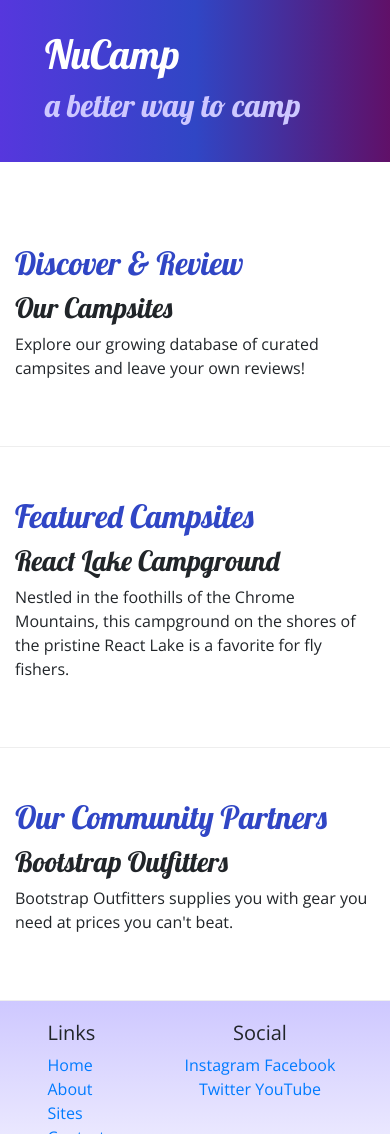
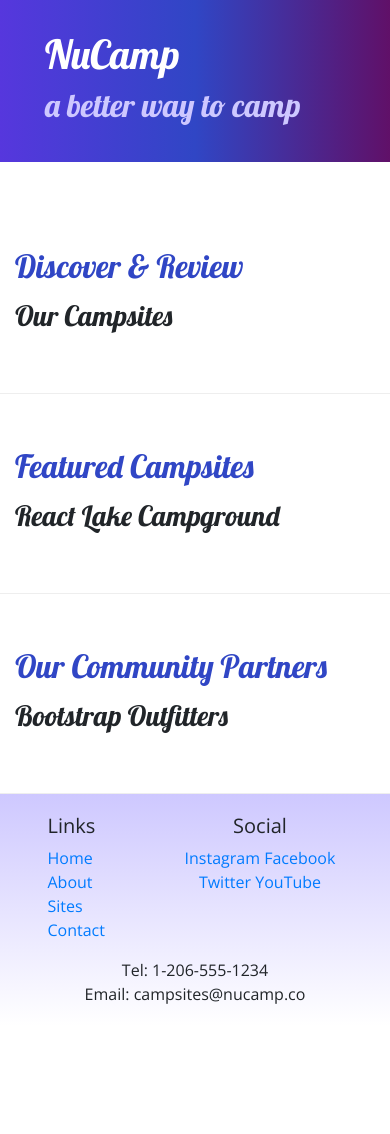
Before and after one commit to kaecodes/nucamp-website-bootstrap, a website: page index.html in a window 390 px wide. Shown: the top 1134 px of the page. After the commit the page ends 1026 px from the top, so only its background shows below. Drawn offline with nearby package versions, Linux system fonts and the light colour scheme.

Commit message:
add two new bootstrap classes to paragraphs

```diff
--- a/index.html
+++ b/index.html
@@ -34,7 +34,7 @@
         </div>
         <div class="col">
           <h3>Our Campsites</h3>
-          <p>
+          <p class="d-none d-sm-block">
             Explore our growing database of curated campsites and leave your own
             reviews!
           </p>
@@ -46,7 +46,7 @@
         </div>
         <div class="col">
           <h3>React Lake Campground</h3>
-          <p>
+          <p class="d-none d-sm-block">
             Nestled in the foothills of the Chrome Mountains, this campground on
             the shores of the pristine React Lake is a favorite for fly fishers.
           </p>
@@ -58,7 +58,7 @@
         </div>
         <div class="col">
           <h3>Bootstrap Outfitters</h3>
-          <p>
+          <p class="d-none d-sm-block">
             Bootstrap Outfitters supplies you with gear you need at prices you
             can't beat.
           </p>
@@ -73,7 +73,7 @@
             <h5>Links</h5>
             <ul class="list-unstyled">
               <li><a href="#">Home</a></li>
-              <li><a href="#">About</a></li>
+              <li><a href="aboutus.html">About</a></li>
               <li><a href="#">Sites</a></li>
               <li><a href="#">Contact</a></li>
             </ul>
```
